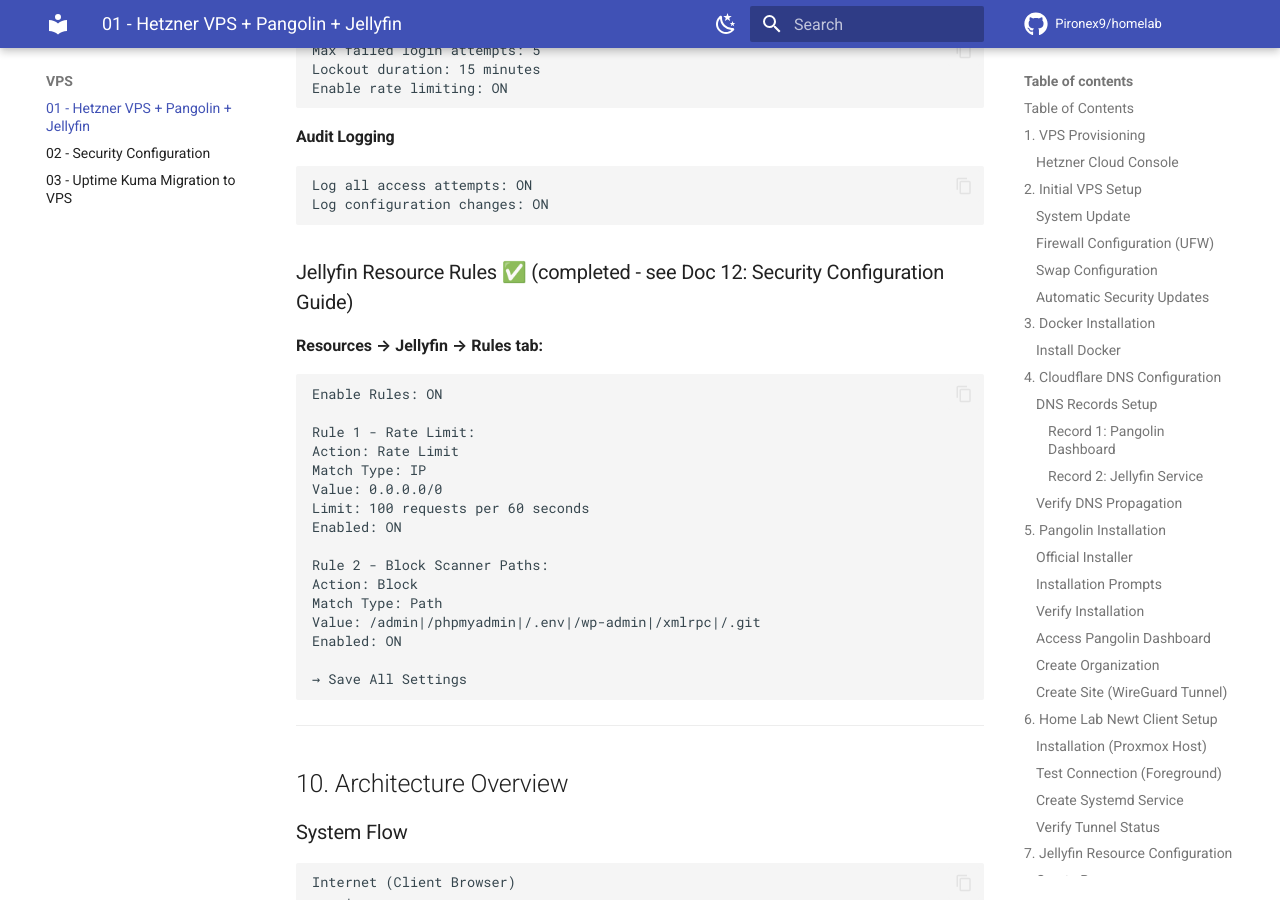
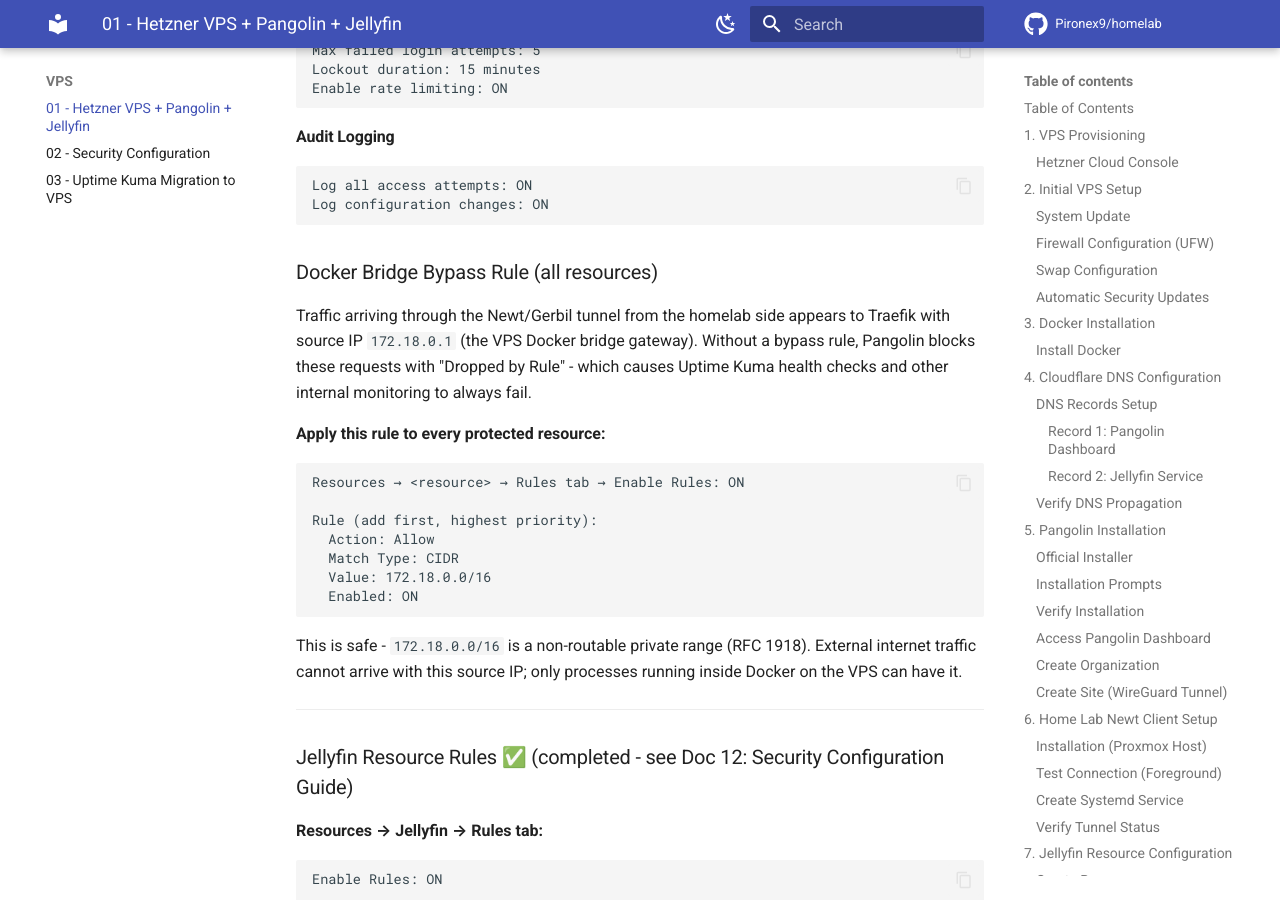
Before and after one commit to Pironex9/homelab, an MkDocs documentation site: the page built from docs/vps/01_Hetzner_VPS_Pangolin_Jellyfin_Setup.md, in a window 1280 px wide and 900 px high, scrolled down 14976 px. Built offline with MkDocs 1.6.1 and Material for MkDocs 9.7.7, drawn with Linux system fonts in a browser that asks for light colours; comment, search, counter and statistics services are not loaded.

Commit message:
Add Pangolin Docker bridge bypass rule documentation
Document the 172.18.0.0/16 CIDR bypass rule needed for all protected
resources so tunnel traffic from the homelab is not blocked by Pangolin auth.

````diff
--- a/docs/vps/01_Hetzner_VPS_Pangolin_Jellyfin_Setup.md
+++ b/docs/vps/01_Hetzner_VPS_Pangolin_Jellyfin_Setup.md
@@ -754,6 +754,26 @@
 Log configuration changes: ON
 ```
 
+### Docker Bridge Bypass Rule (all resources)
+
+Traffic arriving through the Newt/Gerbil tunnel from the homelab side appears to Traefik with source IP `172.18.0.1` (the VPS Docker bridge gateway). Without a bypass rule, Pangolin blocks these requests with "Dropped by Rule" - which causes Uptime Kuma health checks and other internal monitoring to always fail.
+
+**Apply this rule to every protected resource:**
+
+```
+Resources → <resource> → Rules tab → Enable Rules: ON
+
+Rule (add first, highest priority):
+  Action: Allow
+  Match Type: CIDR
+  Value: 172.18.0.0/16
+  Enabled: ON
+```
+
+This is safe - `172.18.0.0/16` is a non-routable private range (RFC 1918). External internet traffic cannot arrive with this source IP; only processes running inside Docker on the VPS can have it.
+
+---
+
 ### Jellyfin Resource Rules ✅ (completed - see Doc 12: Security Configuration Guide)
 
 **Resources → Jellyfin → Rules tab:**
````
